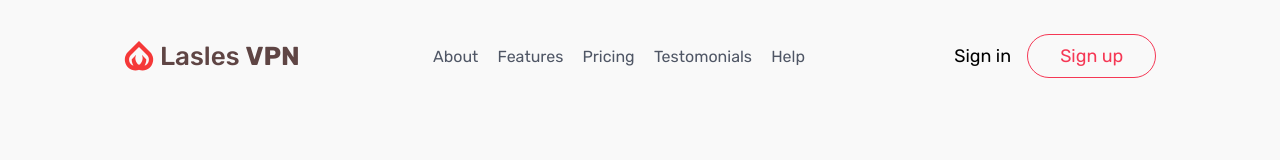
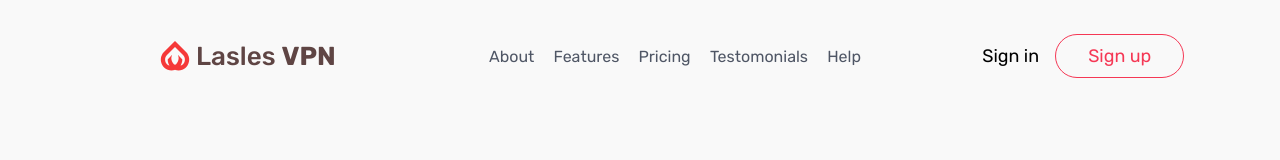
Before and after one commit to khudoyor01/freebie, a plain HTML site: page index.html in a window 1280 px wide. Shown: the top 160 px of the page. Drawn offline with nearby package versions, Linux system fonts and the light colour scheme.

Commit message:
Add files via upload

```diff
--- a/style.scss
+++ b/style.scss
@@ -19,6 +19,7 @@ body {
       justify-content: space-evenly;
       align-items: center;
       height: 10vh;
+      margin-left: 4rem;
 
       .menu__logo {
         display: flex;
@@ -46,7 +47,7 @@ body {
       .menu__items {
         display: flex;
         align-items: center;
-
+margin-left: 3rem;
         .items {
           font-size: 16px;
           font-weight: 400;
@@ -891,7 +892,9 @@ body {
     }
   }
 }
-
+@media (min-width:1282px) and (max-width:1440px){
+
+}
 @media (min-width: 1024px) and (max-width: 1281px) {
   .container {
     width: 100%;
```
Also changed, not shown: style.css, 1 other file.
